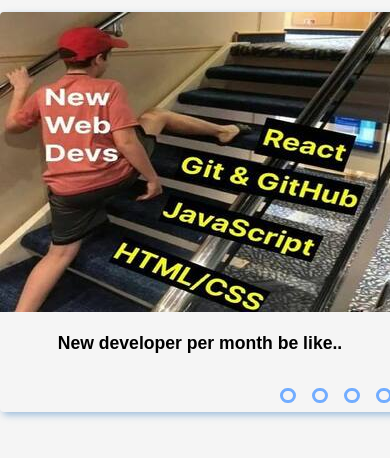
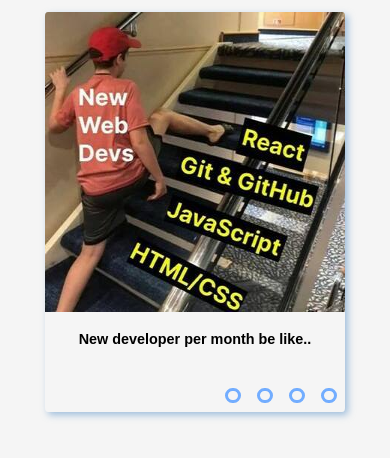
Before and after one commit to Ageraowls/cssMemSlider-archive, a plain HTML site: page index.html in a window 390 px wide. Drawn offline with Linux system fonts and the light colour scheme; a web font is replaced by a local one.

Commit message:
feat: add media query (Wed, May 14, 2022 8:40:24 PM)

```diff
--- a/style.css
+++ b/style.css
@@ -130,3 +130,17 @@ input[name='control'] {
 #switch-four:checked ~ .bottom-wrapper > .navigation > label[for='switch-four'] > .circle {
   background-color: rgba(1, 1, 1, 0.9);
 }
+
+@media (min-width: 320px) and (max-width: 420px) {
+  body {
+    font-size: 0.9rem;
+  }
+  .slider {
+    width: 300px;
+    height: 400px;
+  }
+  img {
+    width: 300px;
+    height: 300px;
+  }
+}
```
